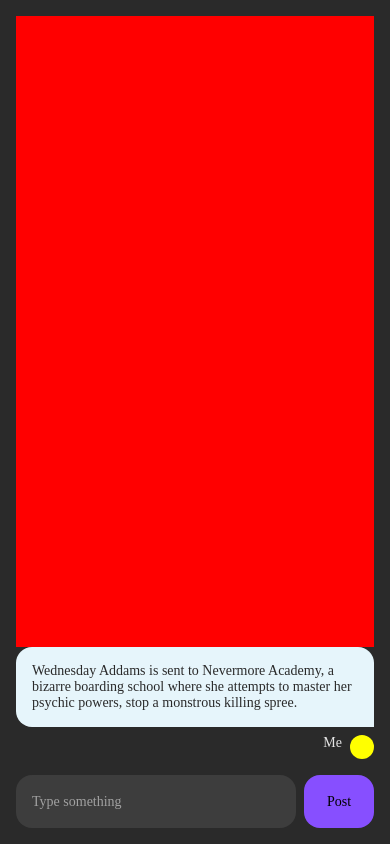
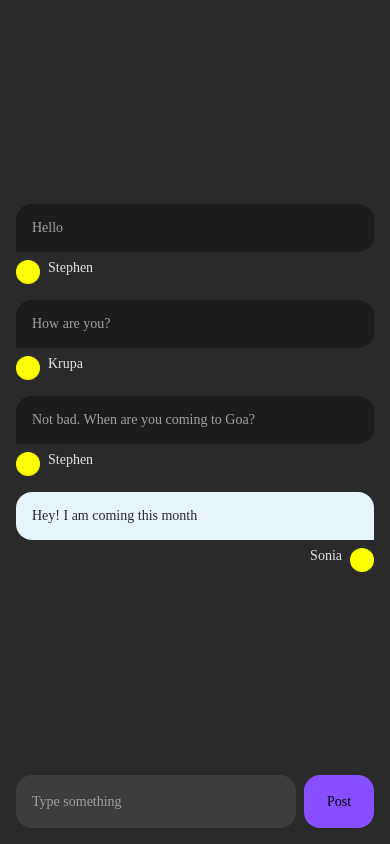
Before and after one commit to HangryCoder/Chatty, a React Native app: screen /Chat in a window 390 px wide. Built offline with nearby package versions, Linux system fonts and the light colour scheme.

Commit message:
Rendering dummy chat data. WIP

```diff
--- a/screens/ChatScreen.js
+++ b/screens/ChatScreen.js
@@ -1,18 +1,51 @@
 import React from 'react';
-import { View, StyleSheet, Text } from 'react-native';
+import { View, StyleSheet, FlatList } from 'react-native';
 import CustomButton from '../components/CustomButton';
 import CustomTextInput from '../components/CustomTextInput';
 import { POST_MESSAGE_PLACEHOLDER, POST_BUTTON, JOIN_GROUP } from '../constants';
 import RecipientMessageItem from '../components/RecipientMessageItem';
 import SenderMessageItem from '../components/SenderMessageItem';
 
+const color = 'rgb(' + (Math.floor(Math.random() * 256))
+    + ',' + (Math.floor(Math.random() * 256)) + ','
+    + (Math.floor(Math.random() * 256)) + ')';
+
+const chat = [
+    {
+        id: 1,
+        message: 'Hello',
+        author: 'Stephen',
+        color: color
+    },
+    {
+        id: 2,
+        message: 'How are you?',
+        author: 'Krupa',
+        color: color
+    },
+    {
+        id: 3,
+        message: 'Not bad. When are you coming to Goa?',
+        author: 'Stephen',
+        color: color
+    },
+    {
+        id: 4,
+        message: 'Hey! I am coming this month',
+        author: 'Sonia',
+        color: color
+    },
+]
+
 class ChatScreen extends React.Component {
 
     constructor(props) {
         super(props)
         this.state = {
-            message: ''
+            message: '',
+            chat: chat
         }
+        this.username = 'Sonia'
     }
 
     postMessage = () => {
@@ -66,16 +99,35 @@ class ChatScreen extends React.Component {
 
         return <SenderMessageItem chat={chat} />
     }
+
+    renderItemSeparator = () => {
+        return <View style={styles.itemSeparator} />
+    }
+
+    renderChatList = () => {
+        return <FlatList
+            ItemSeparatorComponent={this.renderItemSeparator()}
+            data={this.state.chat}
+            renderItem={({ item }) => {
+                if (item.author == this.username) {
+                    return <SenderMessageItem chat={item} />
+                } else {
+                    return <RecipientMessageItem chat={item} />
+                }
+            }}
+            keyExtractor={item => item.id}
+        />
+    }
+
     render = () => {
         return (
             <View style={styles.container}>
                 <View style={{
-                    backgroundColor: 'red',
                     flex: 1
                 }} />
-
+                {this.renderChatList()}
                 {/* {this.renderReceiverMessage()} */}
-                {this.renderSenderMessage()}
+                {/* {this.renderSenderMessage()} */}
                 {/* {this.renderJoinGroupButton()} */}
                 {this.renderPostMessage()}
             </View>
@@ -104,6 +156,9 @@ const styles = StyleSheet.create({
     },
     postMessageButton: {
         flex: 0.2,
+    },
+    itemSeparator: {
+        height: 16
     }
 })
 
--- a/screens/HomeScreen.js
+++ b/screens/HomeScreen.js
@@ -3,7 +3,7 @@ import { StyleSheet, View, FlatList, Text } from 'react-native';
 import GroupItem from '../components/GroupItem';
 import SearchBar from '../components/SearchBar';
 import database from '@react-native-firebase/database';
-import { CHAT_DB } from './database'
+import { CHAT_DB } from '../database'
 import FAB from '../components/FAB';
 import CreateGroupBottomSheet from '../components/CreateGroupBottomSheet';
 
```
Also changed, not shown: database.js (renamed from screens/database.js).
